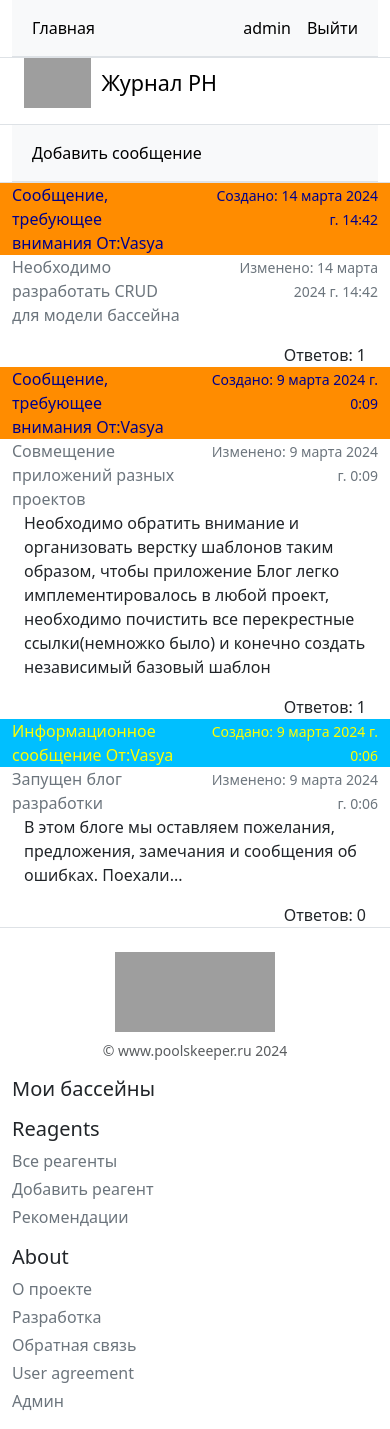
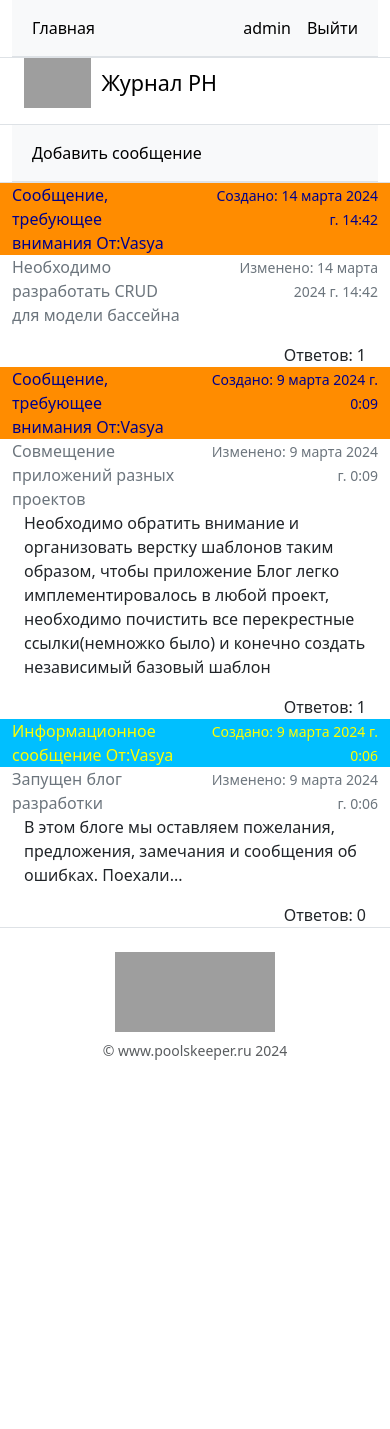
Before and after one commit to BeastBeastov/PoolServiceLog, a Django app: page /blog/ in a window 390 px wide. After the commit the page ends 1060 px from the top, so only its background shows below. Run offline with Django 5.2, Linux system fonts and the light colour scheme; a user stored in the database is signed in; data comes from the database, SQL or seed files in the repository; grey boxes are pictures that could not be loaded.

Commit message:
доработке по меню

```diff
--- a/PSL/blog/forms.py
+++ b/PSL/blog/forms.py
@@ -1,5 +1,3 @@
-from msilib.schema import CheckBox
-
 from django import forms
 from django.forms import RadioSelect, CheckboxInput, Select, NullBooleanSelect
 
--- a/PSL/blog/templates/blog/blog_base.html
+++ b/PSL/blog/templates/blog/blog_base.html
@@ -120,48 +120,9 @@
 </div>
       <!--Пагинация конец-->
 
-<footer class="container border-top">
-    <div class="row">
-      <div class="col-12 col-md" align="center">
-          <a href="#" class="text-decoration-none">
-              <img class="mb-2" src="https://rfsolokomotiv.ru/public/news/2022-07-08/97c152a16fff15df447b9ddc62071a17.jpg" alt="" width="160" height="80">
-              <small class="d-block mb-3 text-body-secondary">© www.lokoleto.ru 2024</small>
-          </a>
-      </div>
-{% comment %}
+
 {% block footermenu %}
-      <div class="col-8 col-md">
-        <h5>Фестиваль</h5>
-        <ul class="list-unstyled text-small">
-          <li class="mb-1"><a class="link-secondary text-decoration-none" href="#">Статистика</a></li>
-          <li class="mb-1"><a class="link-secondary text-decoration-none" href="#">Фильтры</a></li>
-          <li class="mb-1"><a class="link-secondary text-decoration-none" href="#">Импорт данных</a></li>
-        </ul>
-      </div>
-      <div class="col-8 col-md">
-        <h5>Команда РЖД</h5>
-        <ul class="list-unstyled text-small">
-          <li class="mb-1"><a class="link-secondary text-decoration-none" href="#">Волейбол</a></li>
-          <li class="mb-1"><a class="link-secondary text-decoration-none" href="#">Хоккей</a></li>
-          <li class="mb-1"><a class="link-secondary text-decoration-none" href="#">Футбол</a></li>
-          <li class="mb-1"><a class="link-secondary text-decoration-none" href="#">Лыжи</a></li>
-        </ul>
-      </div>
-      <div class="col-8 col-md">
-        <h5>About</h5>
-        <ul class="list-unstyled text-small">
-          <li class="mb-1"><a class="link-secondary text-decoration-none" href="{% url 'about' %}">О проекте</a></li>
-          <li class="mb-1"><a class="link-secondary text-decoration-none" href="{% url 'development' %}">Разработка</a></li>
-          <li class="mb-1"><a class="link-secondary text-decoration-none" href="{% url 'contact' %}">Обратная связь</a></li>
-          <li class="mb-1"><a class="link-secondary text-decoration-none" href="#">Соглашение</a></li>
-            {% if request.user.is_staff %}
-          <li class="mb-1"><a class="link-secondary text-decoration-none" href="{% url 'admin' %}">Админ</a></li>
-            {% endif %}
-        </ul>
-      </div>
 {% endblock footermenu %}
-{% endcomment %}
-    </div>
-  </footer>
+
 </body>
 </html>
--- a/PSL/poolservice/forms.py
+++ b/PSL/poolservice/forms.py
@@ -32,8 +32,10 @@
         else:
             self.fields['pool'].queryset = Pool.objects.filter(author=user)
 
-    works = forms.MultipleChoiceField(label='Выполненые работы', required=False, widget=forms.CheckboxSelectMultiple(),
-                                          choices=WORK_CHOICES)
+    works = forms.MultipleChoiceField(label='Выполненые работы', required=False,
+                                      widget=forms.CheckboxSelectMultiple(
+                                          attrs={'type':'checkbox'}
+                                      ), choices=WORK_CHOICES)
 
     class Meta:
         model = PoolService
--- a/PSL/poolservice/templates/poolservice/base.html
+++ b/PSL/poolservice/templates/poolservice/base.html
@@ -135,6 +135,7 @@
             {% endfor %}
         </ul>
       </div>
+        {% comment %}
       <div class="col-7 col-md">
         <h5>Reagents</h5>
         <ul class="list-unstyled text-small">
@@ -143,6 +144,7 @@
           <li class="mb-1"><a class="link-secondary text-decoration-none" href="#">Рекомендации</a></li>
         </ul>
       </div>
+        {% endcomment %}
       <div class="col-7 col-md">
         <h5>About</h5>
         <ul class="list-unstyled text-small">
--- a/PSL/poolservice/templates/poolservice/log_delete.html
+++ b/PSL/poolservice/templates/poolservice/log_delete.html
@@ -16,3 +16,6 @@
 </form>
 </div>
 {% endblock body %}
+
+{% block footermenu %}
+{% endblock footermenu %}
--- a/PSL/poolservice/templates/poolservice/new_pool.html
+++ b/PSL/poolservice/templates/poolservice/new_pool.html
@@ -17,3 +17,6 @@
 </form>
 </div>
 {% endblock body %}
+
+{% block footermenu %}
+{% endblock footermenu %}
--- a/PSL/poolservice/templates/poolservice/pool_delete.html
+++ b/PSL/poolservice/templates/poolservice/pool_delete.html
@@ -16,3 +16,6 @@
 </form>
 </div>
 {% endblock body %}
+
+{% block footermenu %}
+{% endblock footermenu %}
--- a/PSL/poolservice/templates/poolservice/pool_update.html
+++ b/PSL/poolservice/templates/poolservice/pool_update.html
@@ -17,3 +17,6 @@
 </form>
 </div>
 {% endblock body %}
+
+{% block footermenu %}
+{% endblock footermenu %}
--- a/PSL/poolservice/templates/poolservice/update.html
+++ b/PSL/poolservice/templates/poolservice/update.html
@@ -20,3 +20,6 @@
 </form>
 </div>
 {% endblock body %}
+
+{% block footermenu %}
+{% endblock footermenu %}
--- a/PSL/poolservice/utils.py
+++ b/PSL/poolservice/utils.py
@@ -45,7 +45,7 @@
         for field in self.fields:
             self.fields[field].widget.attrs.update({
                 'class': 'form-control',
-                'autocomplete': 'off'
+                'autocomplete': 'on'
             })
 
 
```
Also changed, not shown: PSL/poolservice/templates/poolservice/new_log.html (+12 -5 lines).
